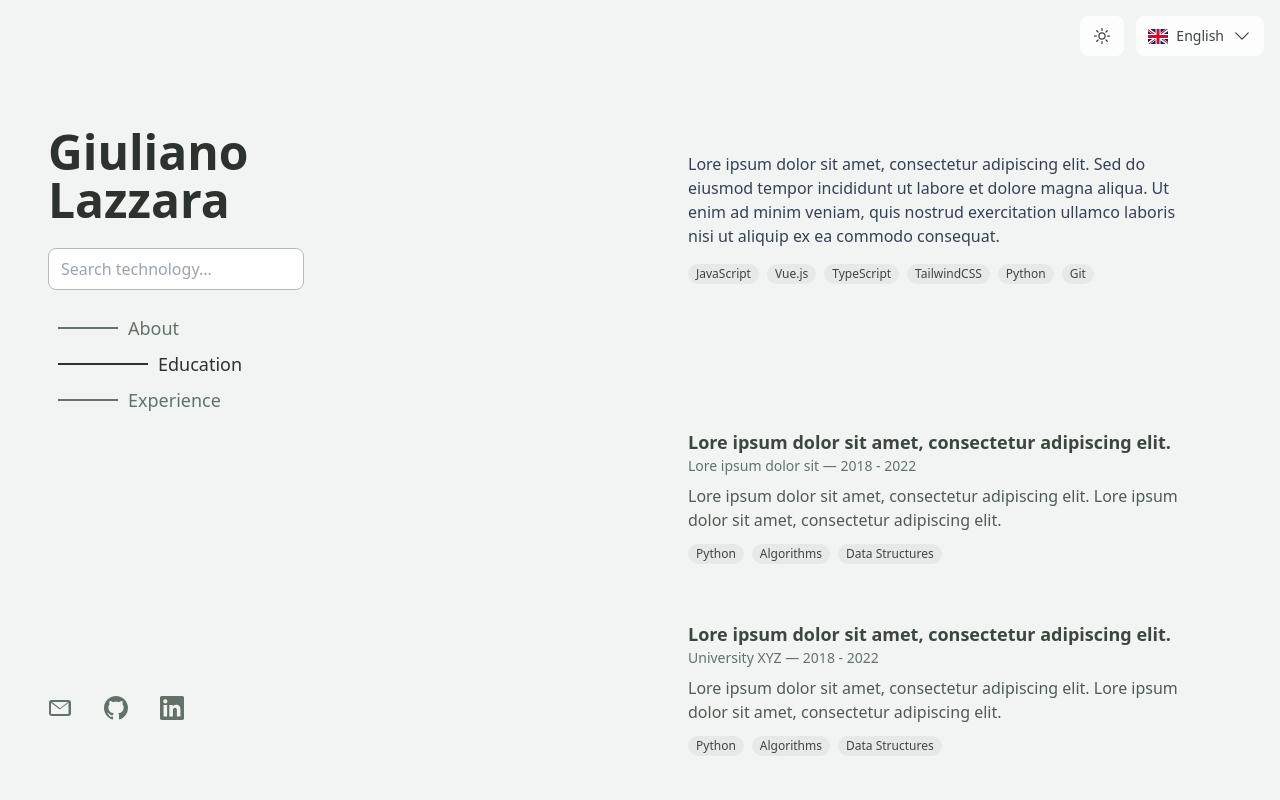
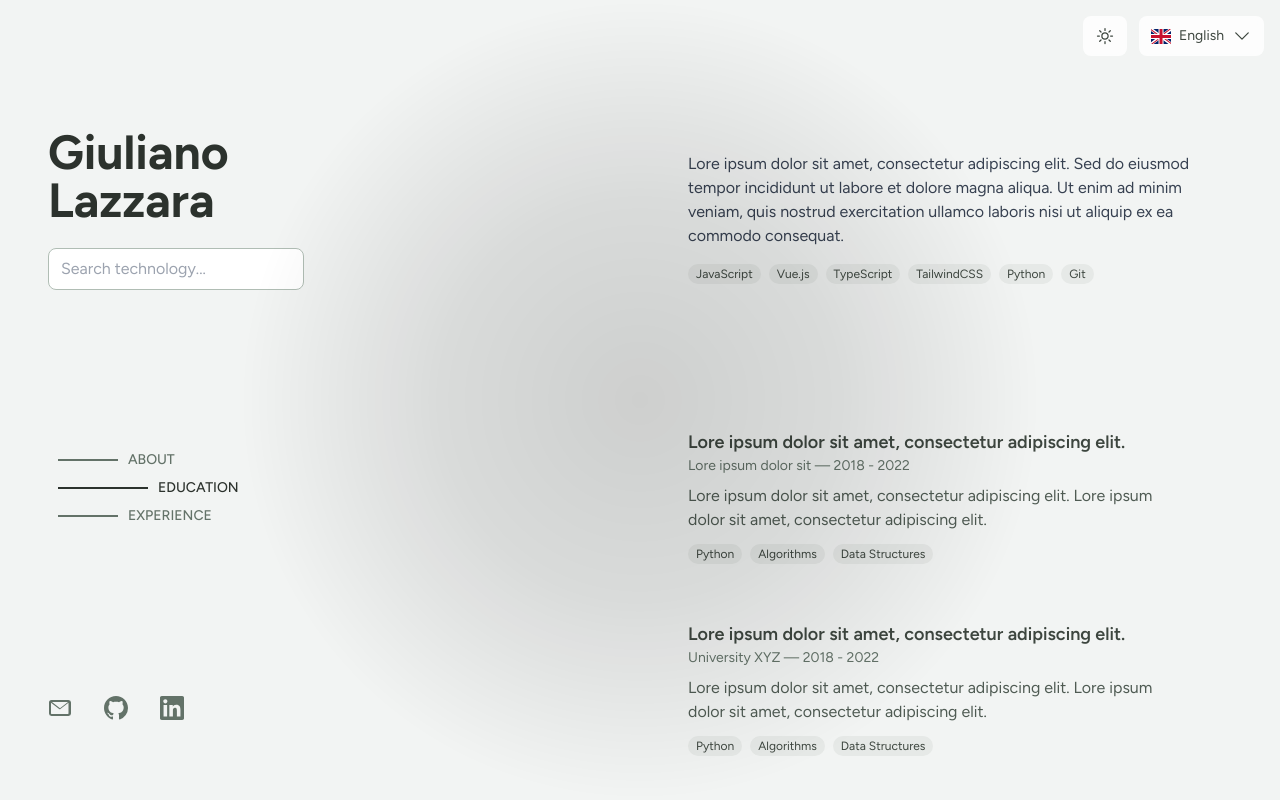
Before and after one commit to Julieeno/my-portfolio, a Vue app: page / in a window 1280 px wide. Shown: the top 800 px of the page. Built offline with nearby package versions, Linux system fonts and the light colour scheme.

Commit message:
centered nav, changed font and added lightener effect

```diff
--- a/index.html
+++ b/index.html
@@ -3,9 +3,11 @@
   <head>
     <meta charset="UTF-8" />
     <link rel="icon" type="image/svg+xml" href="/vite.svg" />
-    <link href="https://fonts.googleapis.com/css2?family=Inter:wght@400;600;700&display=swap" rel="stylesheet">
+    <link rel="preconnect" href="https://fonts.googleapis.com">
+    <link rel="preconnect" href="https://fonts.gstatic.com" crossorigin>
+    <link href="https://fonts.googleapis.com/css2?family=Figtree:ital,wght@0,300;0,400;0,500;0,600;0,700;0,800;0,900;1,300;1,400;1,500;1,600;1,700;1,800;1,900&display=swap" rel="stylesheet">
     <meta name="viewport" content="width=device-width, initial-scale=1.0" />
-    <title>Vite + Vue + TS</title>
+    <title>Giuliano Lazzara</title>
     <script>
       if (localStorage.theme === 'dark' || (!('theme' in localStorage) && window.matchMedia('(prefers-color-scheme: dark)').matches)) {
         document.documentElement.classList.add('dark')
@@ -16,6 +18,15 @@
   </head>
   <body>
     <div id="app"></div>
+    <div class="lightener-overlay"></div>
     <script type="module" src="/src/main.ts"></script>
+    <script>
+      document.addEventListener('mousemove', (e) => {
+        const x = (e.clientX / window.innerWidth) * 100;
+        const y = (e.clientY / window.innerHeight) * 100;
+        document.documentElement.style.setProperty('--mouse-x', x + '%');
+        document.documentElement.style.setProperty('--mouse-y', y + '%');
+      });
+    </script>
   </body>
 </html>
--- a/src/App.vue
+++ b/src/App.vue
@@ -94,7 +94,7 @@
                     {{ t('title') }}
                   </h1>
 
-                  <div class="relative mb-6">
+                  <div class="relative mb-40">
                     <input
                         type="text"
                         v-model="searchQuery"
@@ -205,9 +205,6 @@ const changeLanguage = (newLocale) => {
 const searchQuery = ref('')
 const isDark = ref(document.documentElement.classList.contains('dark'))
 const currentSection = ref('about')
-
-// Removed the handleResize function since it's no longer needed
-// (it was only used for mobile menu which we don't have)
 
 const scrollToSection = (event, sectionId) => {
   event.preventDefault()
--- a/src/assets/style.css
+++ b/src/assets/style.css
@@ -22,7 +22,7 @@
   }
 
   .nav-link {
-    @apply block text-sage-600 dark:text-sage-400 hover:text-sage-800 dark:hover:text-sage-300 text-lg;
+    @apply block text-sage-600 dark:text-sage-400 hover:text-sage-800 dark:hover:text-sage-300 text-sm font-medium;
     @apply transition-all duration-300 ease-out relative;
     margin-left: 80px;
   }
@@ -124,3 +124,32 @@
     @apply border-t border-sage-200 dark:border-sage-700 my-4;
   }
 }
+
+.lightener-overlay {
+  position: fixed;
+  top: 0;
+  left: 0;
+  width: 100vw;
+  height: 100vh;
+  background: radial-gradient(
+    circle at var(--mouse-x, 50%) var(--mouse-y, 50%),
+    rgba(0, 0, 0, 0.15) 0,
+    rgba(0, 0, 0, 0.1) 200px,
+    rgba(0, 0, 0, 0.05) 300px,
+    transparent 400px
+  );
+  pointer-events: none;
+  z-index: 9999;
+  mix-blend-mode: multiply;
+}
+
+.dark .lightener-overlay {
+  background: radial-gradient(
+    circle at var(--mouse-x, 50%) var(--mouse-y, 50%),
+    rgba(255, 255, 255, 0.2) 0,
+    rgba(255, 255, 255, 0.12) 200px,
+    rgba(255, 255, 255, 0.06) 300px,
+    transparent 400px
+  );
+  mix-blend-mode: soft-light;
+}
--- a/src/i18n/en.json
+++ b/src/i18n/en.json
@@ -2,9 +2,9 @@
   "title": "Giuliano Lazzara",
   "searchPlaceholder": "Search technology...",
   "nav": {
-    "about": "About",
-    "education": "Education",
-    "experience": "Experience"
+    "about": "ABOUT",
+    "education": "EDUCATION",
+    "experience": "EXPERIENCE"
   },
   "sections": {
     "about": {
--- a/src/i18n/it.json
+++ b/src/i18n/it.json
@@ -2,9 +2,9 @@
   "title": "Giuliano Lazzara",
   "searchPlaceholder": "Cerca tecnologia...",
   "nav": {
-    "about": "Chi sono",
-    "education": "Educazione",
-    "experience": "Esperienza"
+    "about": "CHI SONO",
+    "education": "EDUCAZIONE",
+    "experience": "ESPERIENZA"
   },
   "sections": {
     "about": {
--- a/tailwind.config.js
+++ b/tailwind.config.js
@@ -7,6 +7,9 @@ export default {
   darkMode: 'class',
   theme: {
     extend: {
+      fontFamily: {
+        'sans': ['Figtree', 'ui-sans-serif', 'system-ui', 'sans-serif'],
+      },
       colors: {
         'sage': {
           50: '#f2f4f3',
```
